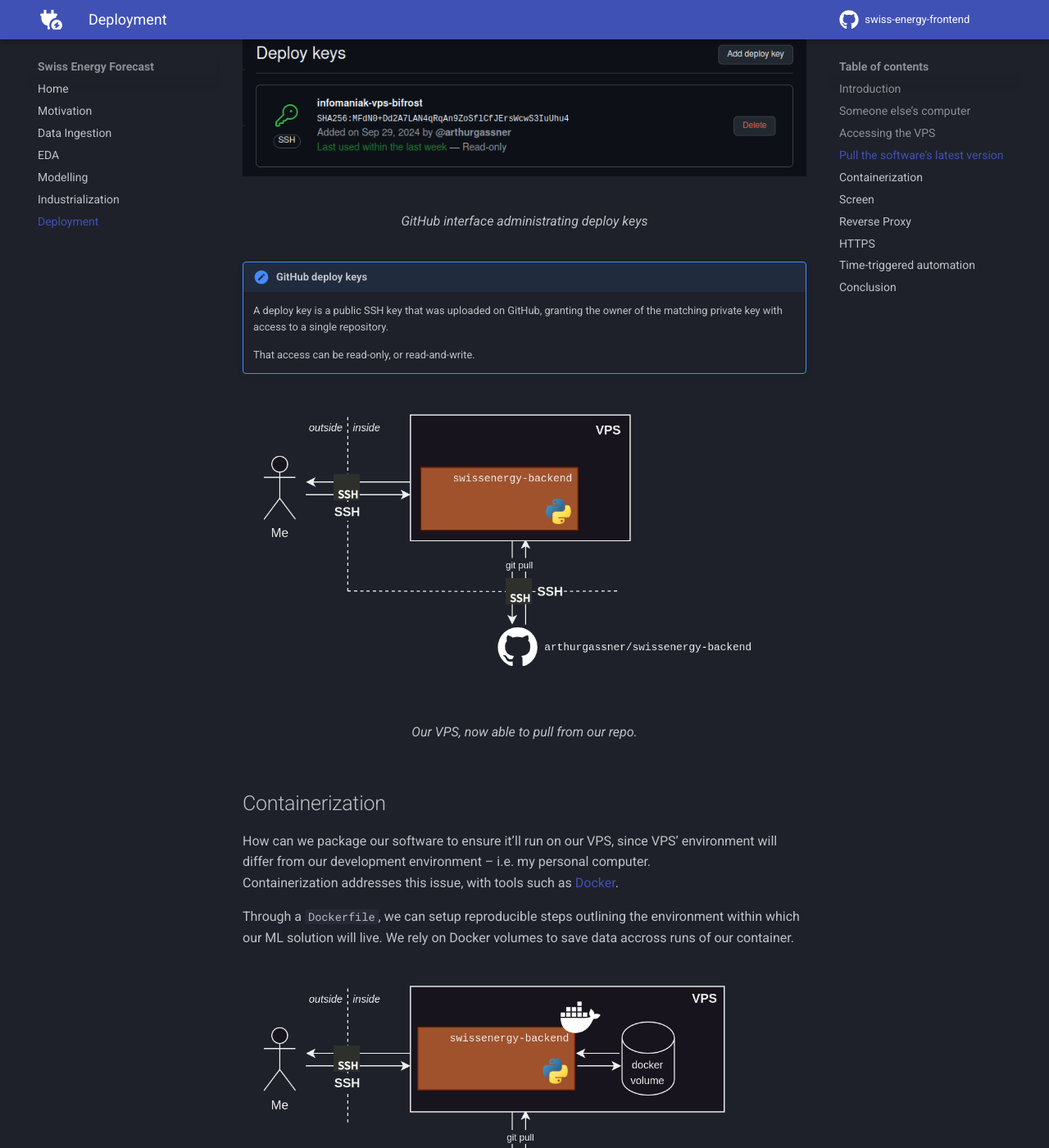
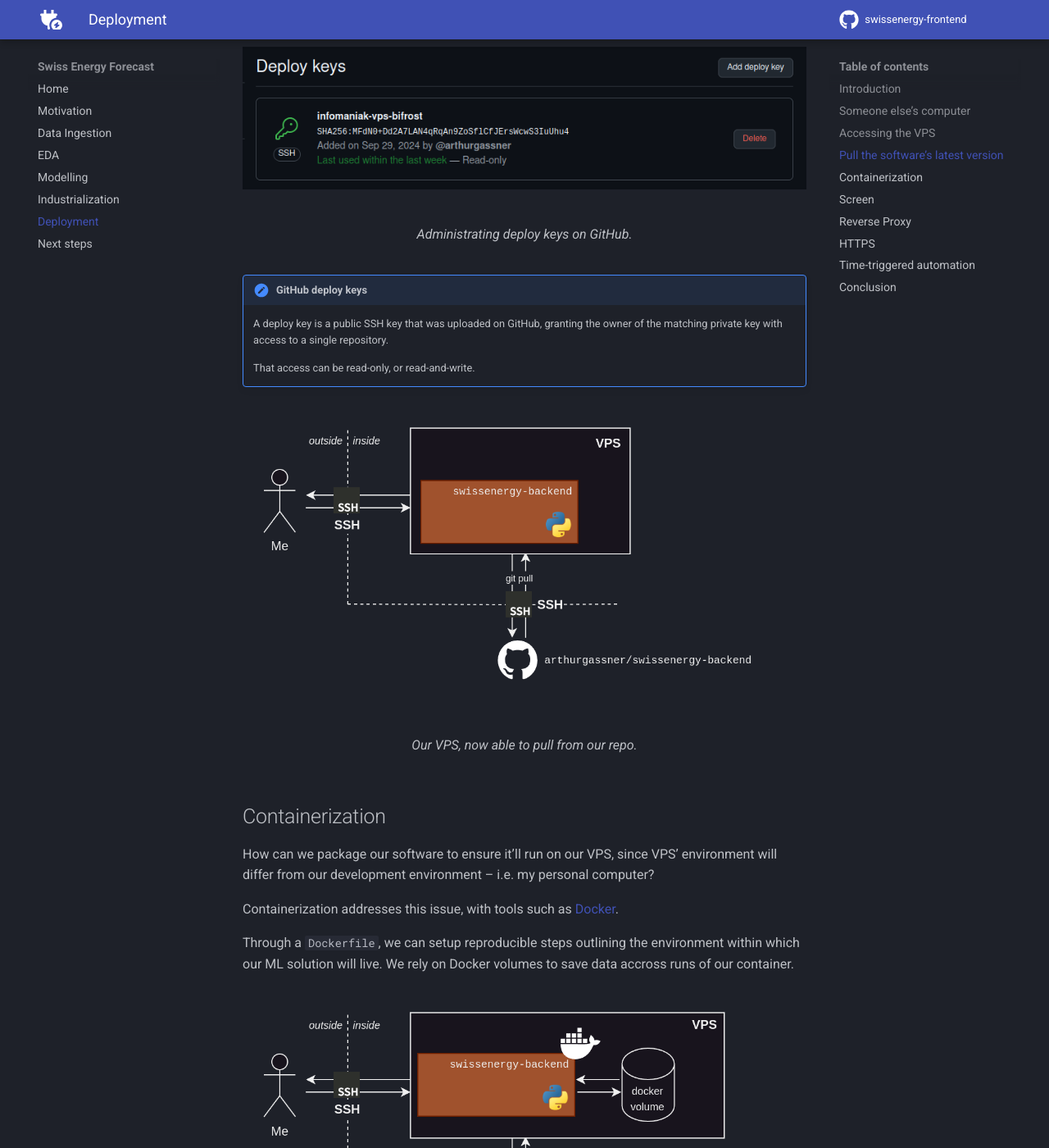
Before and after one commit to arthurgassner/swissenergy-frontend, an MkDocs documentation site: the page built from docs/deployment.md, in a window 1280 px wide and 1400 px high, scrolled down 2521 px. Shown: the whole window at 82% size. Built offline with MkDocs 1.6.1 and Material for MkDocs 9.7.7, drawn with Linux system fonts in a browser that asks for light colours; a script that is not in the unit is left out; comment, search, counter and statistics services are not loaded; some of the changed text lies outside the part shown.

Commit message:
Update .md

```diff
--- a/docs/deployment.md
+++ b/docs/deployment.md
@@ -67,13 +67,14 @@
 
 ## Pull the software's latest version
 
-How can we get our production-ready code onto our VPS?<br>
-With [GitHub deploy keys](https://docs.github.com/en/authentication/connecting-to-github-with-ssh/managing-deploy-keys).
-They can grant our VPS a limited access -- read-only to a single repository -- and allows us to easily cancel them in the future.
+How can we get our production-ready code onto our VPS?
+
+[GitHub deploy keys](https://docs.github.com/en/authentication/connecting-to-github-with-ssh/managing-deploy-keys) address this need.
+They can grant our VPS a limited access -- read-only to a single repository -- and allow us to easily cancel them in the future.
 
 <figure markdown="span">
   ![Image title](assets/deployment/github_deploy_keys.png){ width="100%" }
-  <figcaption>GitHub interface administrating deploy keys</figcaption>
+  <figcaption>Administrating deploy keys on GitHub.</figcaption>
 </figure>
 
 
@@ -89,7 +90,8 @@
 
 ## Containerization
 
-How can we package our software to ensure it'll run on our VPS, since VPS' environment will differ from our development environment -- i.e. my personal computer.<br>
+How can we package our software to ensure it'll run on our VPS, since VPS' environment will differ from our development environment -- i.e. my personal computer?
+
 Containerization addresses this issue, with tools such as [Docker](https://www.docker.com/).
 
 Through a `Dockerfile`, we can setup reproducible steps outlining the environment within which our ML solution will live.
--- a/mkdocs.yml
+++ b/mkdocs.yml
@@ -1,7 +1,7 @@
 site_name: Swiss Energy Forecast
 site_url: https://swissenergy.arthurgassner.ch
-repo_name: swiss-energy-frontend
-repo_url: https://github.com/arthurgassner/swiss-energy-frontend/
+repo_name: swissenergy-frontend
+repo_url: https://github.com/arthurgassner/swissenergy-frontend/
 theme:
   name: material
   icon:
@@ -23,6 +23,7 @@
   - Modelling: modelling.md
   - Industrialization: industrialization.md
   - Deployment: deployment.md
+  - Next steps: next_steps.md
 
 extra_css:
   - https://unpkg.com/katex@0/dist/katex.min.css
```
Also changed, not shown: docs/next_steps.md (added, +31 -0 lines).
